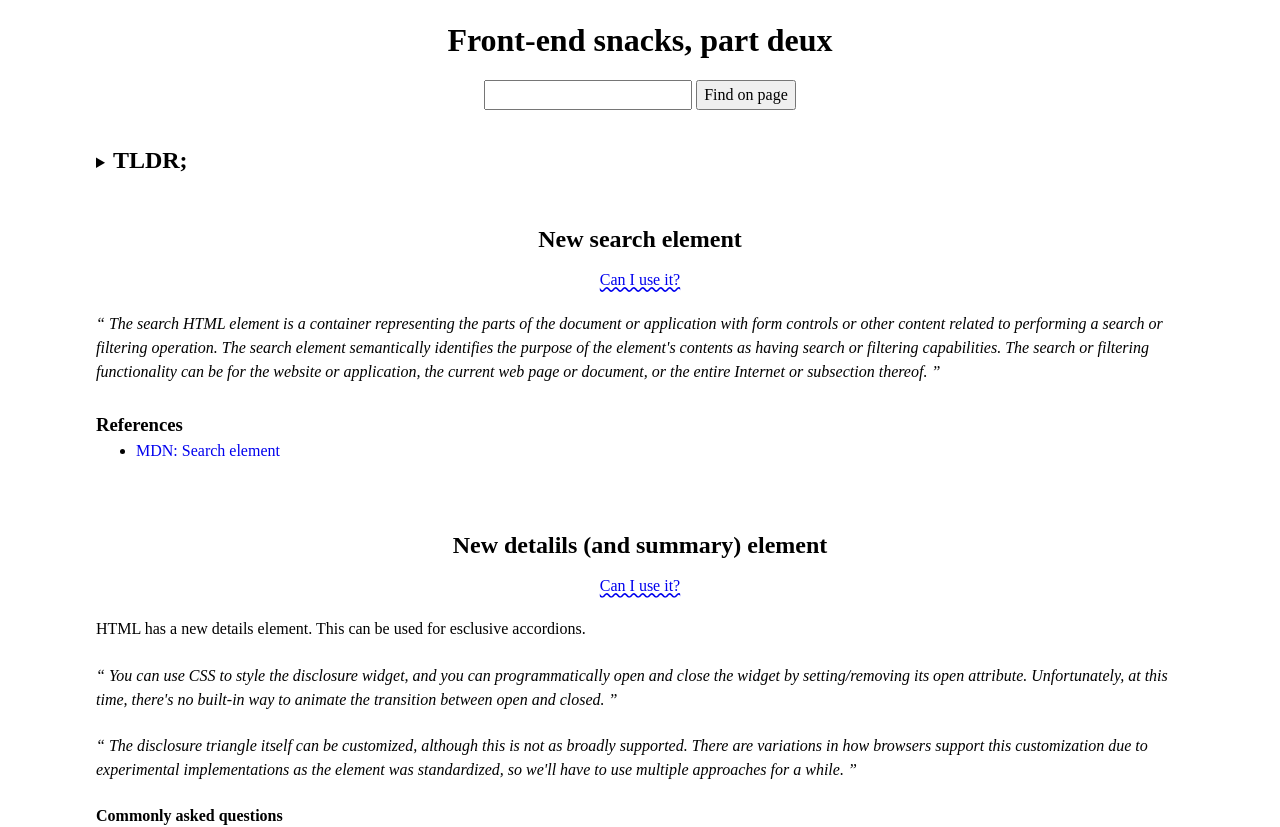
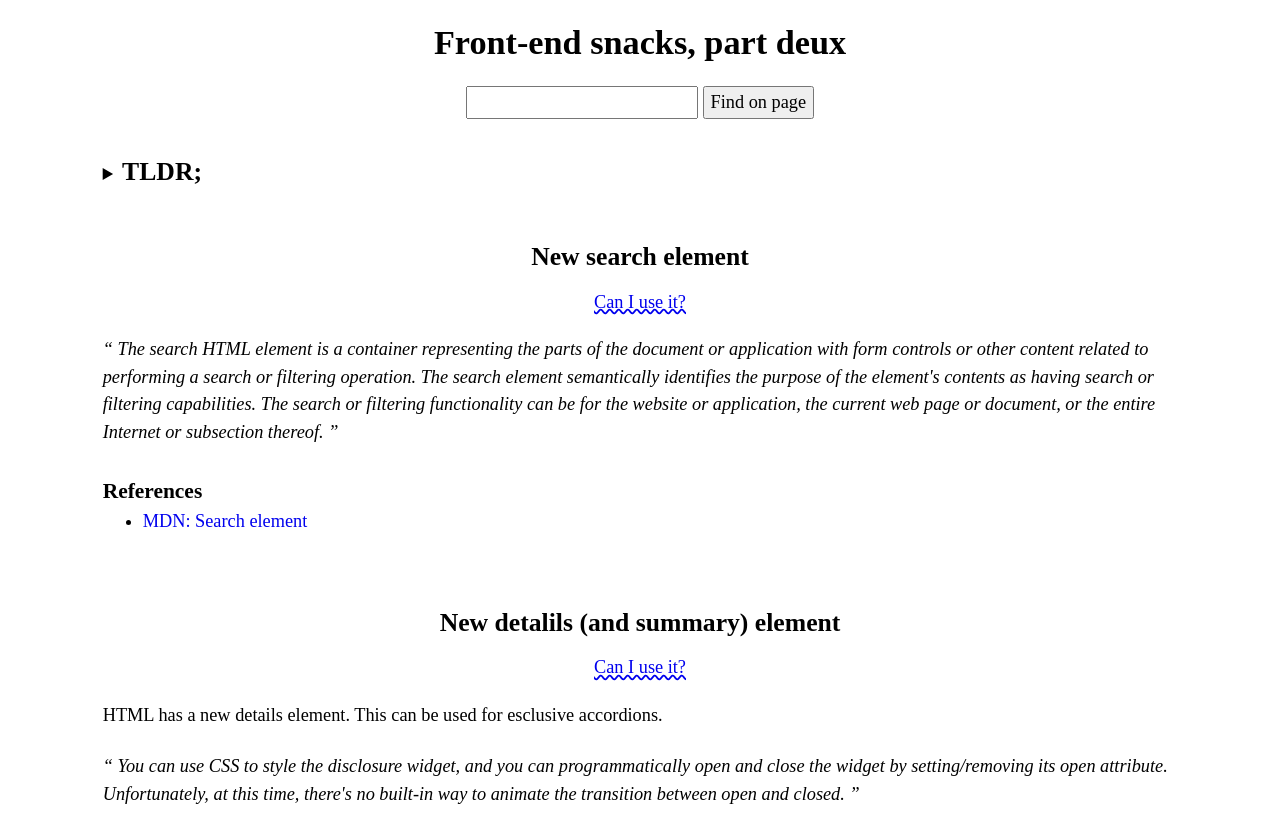
Before and after one commit to cwallervand/frontend-snacks-part2, a website built with Vite: page index.html in a window 1280 px wide. Shown: the top 827 px of the page. Built offline with nearby package versions, Linux system fonts and the light colour scheme.

Commit message:
setting font size

```diff
--- a/style.css
+++ b/style.css
@@ -71,11 +71,16 @@
 }
 
 @layer base {
+  *:not(h1, h2, h3, h4, h5, h6) {
+    font-size: 1.07rem;
+  }
   h1 {
     margin-block: 1rem;
+    font-size: 2rem;
   }
   h2 {
     margin-block-end: 0.7rem;
+    font-size: 1.5rem;
   }
 
   details {
```
